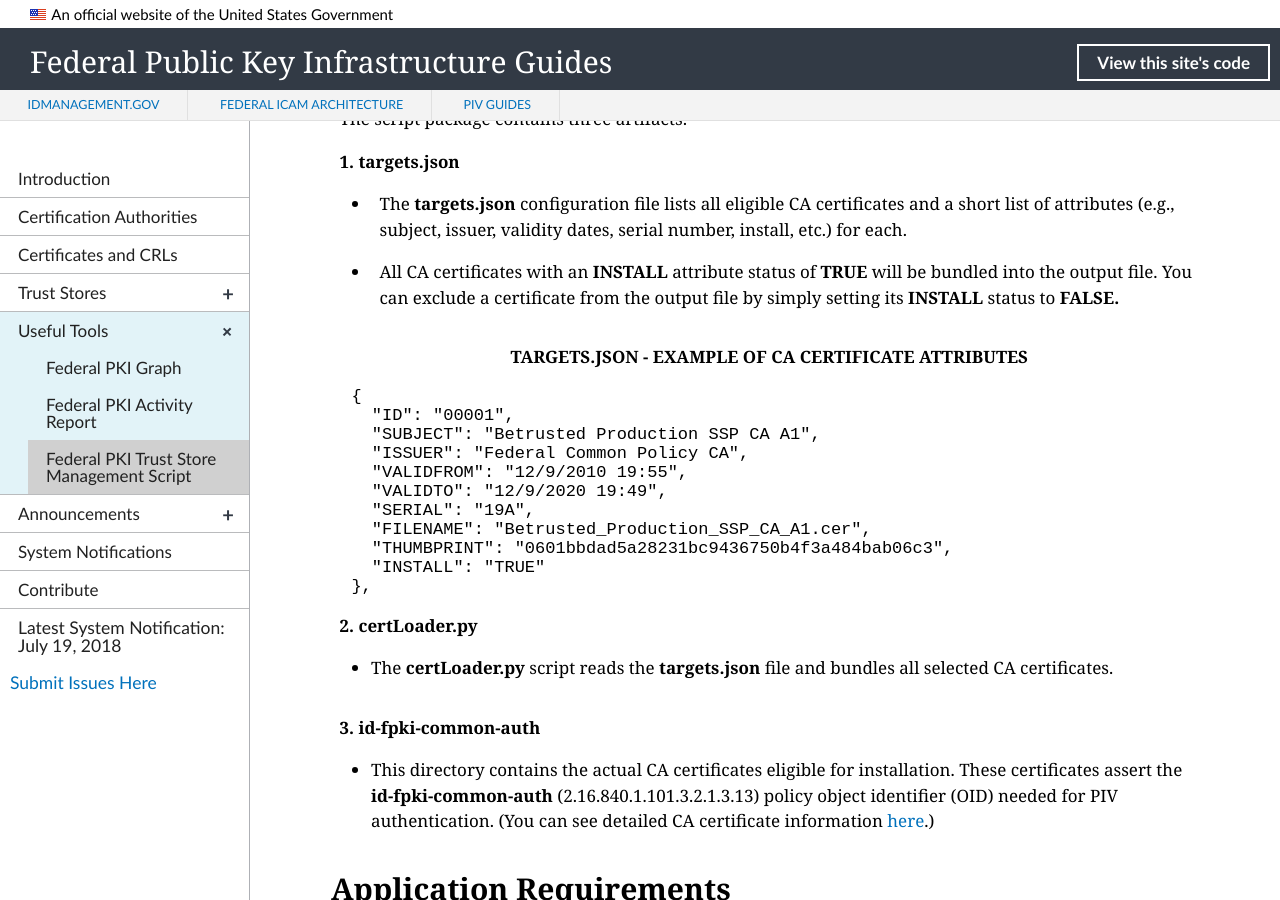
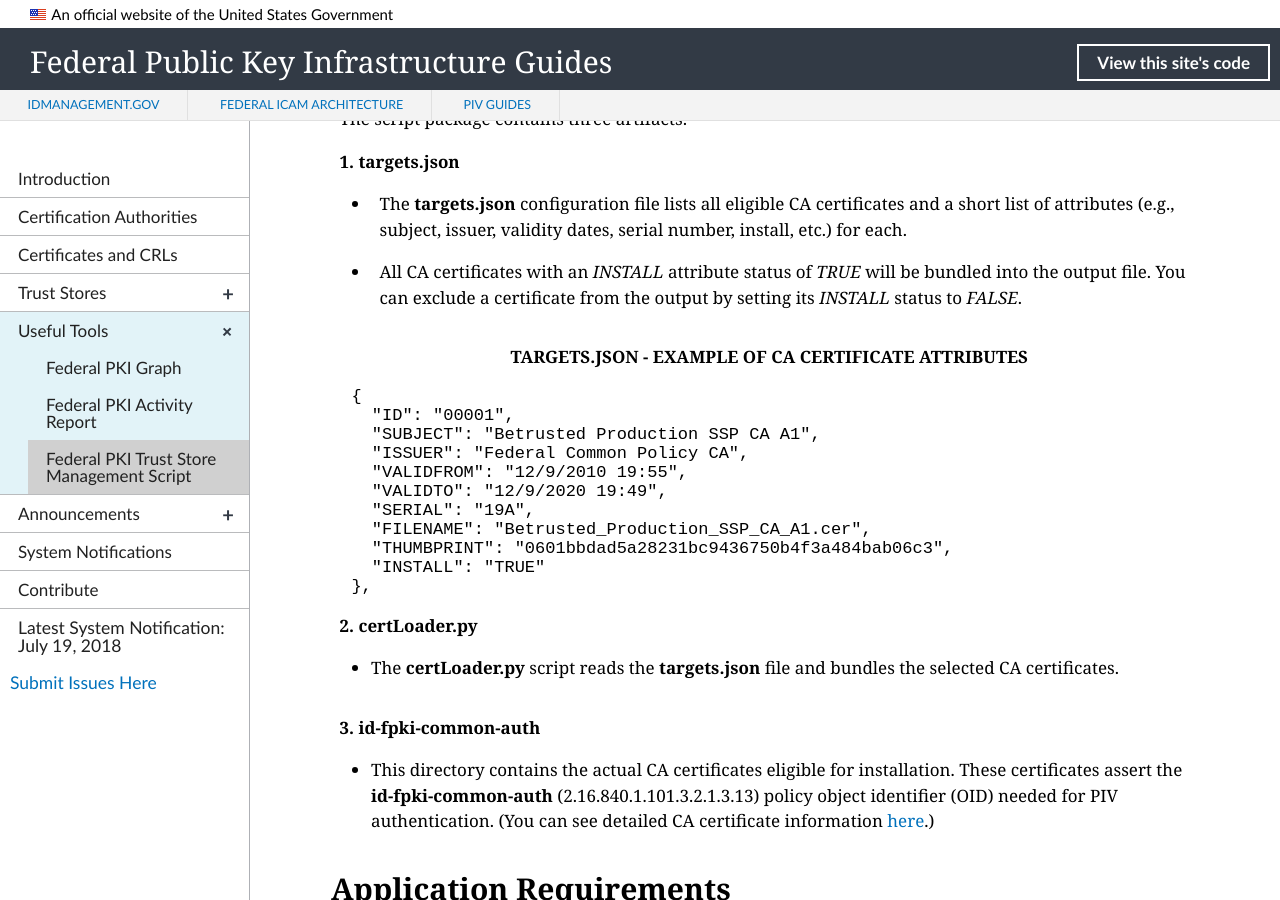
Before and after one commit to GSA/fpki-guides, a Jekyll site: the page built from _tools/04_fpki_trust_store_management.md, in a window 1280 px wide and 900 px high, scrolled down 1261 px. Built offline with Jekyll 4.4.1, drawn with Linux system fonts in a browser that asks for light colours; nearby versions of some CDN libraries; library files that are not in the unit come from our copies; some of the changed text lies outside the part shown.

Commit message:
Update 04_fpki_trust_store_management.md
Edit and format

````diff
--- a/_tools/04_fpki_trust_store_management.md
+++ b/_tools/04_fpki_trust_store_management.md
@@ -33,7 +33,7 @@
 **1. targets.json**
 * The **targets.json** configuration file lists all eligible CA certificates and a short list of attributes (e.g., subject, issuer, validity dates, serial number, install, etc.) for each.<!--I really don't think we need to define "JSON."-->
 
-* All CA certificates with an **INSTALL** attribute status of **TRUE** will be bundled into the output file. You can exclude a certificate from the output file by simply setting its **INSTALL** status to **FALSE.**
+* All CA certificates with an _INSTALL_ attribute status of _TRUE_ will be bundled into the output file. You can exclude a certificate from the output by setting its _INSTALL_ status to _FALSE_.
 
 <p align="center">
 <b>
@@ -56,7 +56,7 @@
 ```
 
 **2. certLoader.py**
-* The **certLoader.py** script reads the **targets.json** file and bundles all selected CA certificates.<!--We're explaining the FALSE/TRUE issue too many times. Described already twice above. Deleted those details given here. We explain this again below at "Run the Script." Trying to cut down on the real estate for the same info.-->
+* The **certLoader.py** script reads the **targets.json** file and bundles the selected CA certificates.<!--We're explaining the FALSE/TRUE issue too many times. Described already twice above. Deleted those details given here. We explain this again below at "Run the Script." Trying to cut down on the real estate for the same info.-->
 
 **3. id-fpki-common-auth**
 * This directory contains the actual CA certificates eligible for installation. These certificates assert the **id-fpki-common-auth** (2.16.840.1.101.3.2.1.3.13) policy object identifier (OID) needed for PIV authentication. (You can see detailed CA certificate information [here]({{ site.baseurl }}/tsmseligiblecacerts/){:target="_blank"}.)
@@ -102,7 +102,7 @@
 
 ### Run the Script
 
-1. In the **targets.json** file, view the default set of CA certificates. To exclude any certificates from the output file, change their **INSTALL** statuses to **FALSE**.
+1. In the **targets.json** file, view the default set of CA certificates. To exclude any certificates from the output file, change their _INSTALL_ statuses to _FALSE_.
 
 1. Run the script:
 
````
Also changed, not shown: other parts of _tools/04_fpki_trust_store_management.md (+1 -1 lines).
